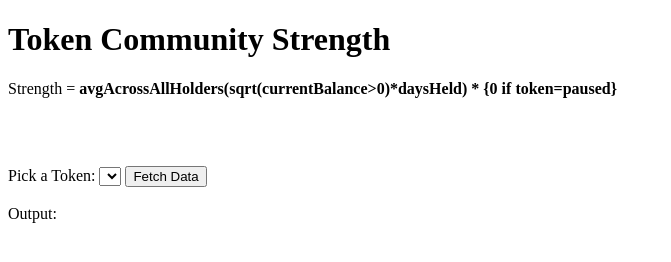
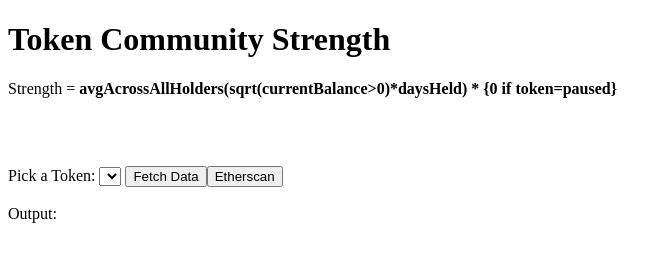
Before and after one commit to anudit/tokenholdersubgraph, a website: page playground/index.html in a window 1280 px wide. Shown: the whole page, without its empty margins (0-671 px from the left). Drawn offline with Linux system fonts and the light colour scheme; no server answers.

Commit message:
Improvements

```diff
--- a/playground/index.html
+++ b/playground/index.html
@@ -25,7 +25,7 @@
         <option value="0x90275c752ff8E020cDEEC4Dec43318cF569FD445">$JENIL</option> -->
     </select>
 
-    <button onclick="fetchData()">Fetch Data</button>
+    <button onclick="fetchData(this)">Fetch Data</button><button onclick="openInEtherscan()">Etherscan</button>
     <br/><br/>
     <div>
         Output: <br/>
--- a/playground/index.js
+++ b/playground/index.js
@@ -90,8 +90,16 @@ function avg(array){
   return sum(array)/array.length;
 }
 
+function openInEtherscan(){
+  let add = document.getElementById('tokenInput').value;
+  window.open(`https://etherscan.io/token/${add}`, target=undefined)
+}
 
-async function fetchData(){
+async function fetchData(e){
+
+  e.innerText = 'Fetching...';
+  e.disabled = true;
+
     let data = document.getElementById('tokenInput');
     let resp = await gqlFetch(data.value);
 
@@ -117,9 +125,14 @@ async function fetchData(){
         strength.push(calculatedStrength);
     }
 
-    document.getElementById('output').innerHTML += `${data.options[data.selectedIndex].innerText} :: Avg Strength: ${avg(strength)} <br/>`;
+    let priceData = await fetch(`https://api.covalenthq.com/v1/pricing/historical_by_addresses_v2/1/USD/${data.value}/?quote-currency=USD&format=JSON&key=ckey_b469893fc4c9418893d32a8720d`).then(r=>r.json());
+
+    document.getElementById('output').innerHTML += `${data.options[data.selectedIndex].innerText} :: Avg Strength: ${avg(strength).toLocaleString()}, Holders: ${resp.data.tokenBalances.length.toLocaleString()}, Price: $${priceData.data[0].items[0].price} <br/>`;
 
     console.log(strength);
+
+    e.innerText = 'Fetch Data';
+    e.disabled = false;
 }
 
 window.addEventListener('load', async () => {
```
